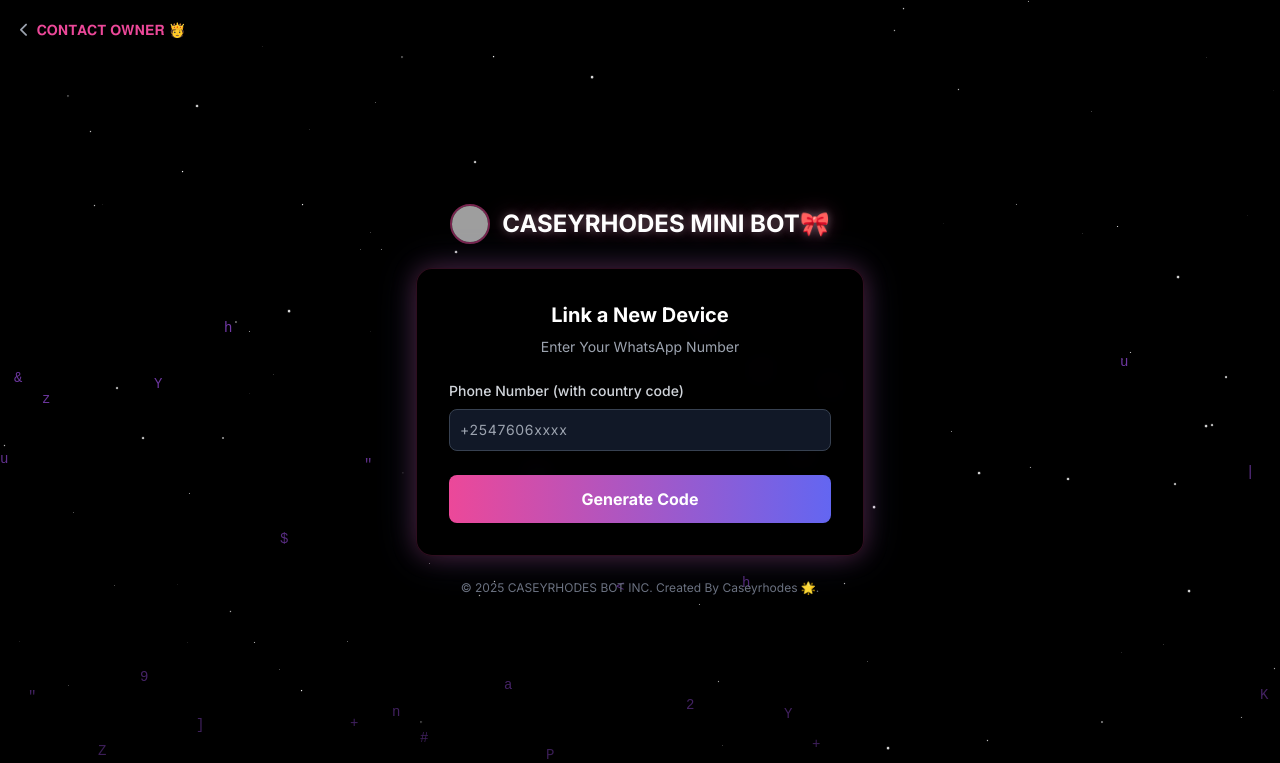
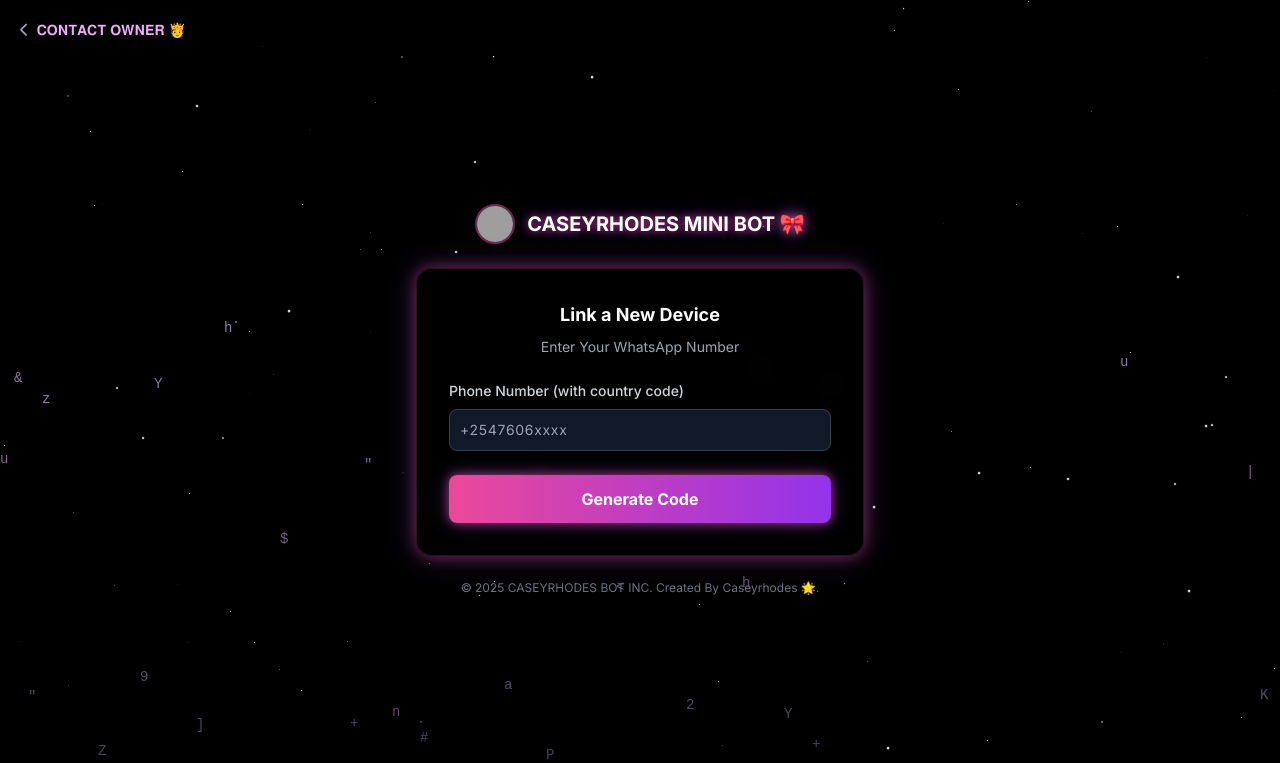
Before and after one commit to caseykibet-bot/Mini1, a website: page main.html in a window 1280 px wide. Shown: the top 763 px of the page. Drawn offline with nearby package versions, Linux system fonts and the light colour scheme; grey boxes are pictures that could not be loaded.

Commit message:
Update main.html

```diff
--- a/main.html
+++ b/main.html
@@ -24,8 +24,19 @@
             position: fixed;
             top: 0; left: 0; width: 100%; height: 100%; z-index: 0;
         }
-        .text-glow { text-shadow: 0 0 8px rgba(255,255,255,0.3), 0 0 20px rgba(236,72,153,0.4); }
-        .card-glow { box-shadow:0 0 25px rgba(236,72,153,0.25),0 0 40px rgba(129,140,248,0.2);}
+        .text-glow {
+            text-shadow: 0 0 8px rgba(236, 72, 153, 0.7),
+                         0 0 16px rgba(168, 85, 247, 0.5),
+                         0 0 24px rgba(192, 132, 252, 0.3);
+        }
+        .card-glow {
+            box-shadow: 0 0 15px rgba(236, 72, 153, 0.4),
+                        0 0 30px rgba(168, 85, 247, 0.3);
+        }
+        .button-glow {
+            box-shadow: 0 0 10px rgba(236, 72, 153, 0.6),
+                        0 0 20px rgba(168, 85, 247, 0.4);
+        }
         .loader {
             border: 4px solid rgba(255, 255, 255, 0.2);
             border-left-color: #ec4899;
@@ -42,12 +53,12 @@
             transform: translateX(-50%);
             padding: 12px 24px;
             border-radius: 8px;
-            background-color: #10B981;
+            background: linear-gradient(to right, #ec4899, #a855f7);
             color: #ffffff;
             font-weight: 500;
             z-index: 9999;
             box-shadow: 0 4px 15px rgba(0,0,0,0.2);
-            transition: bottom 0.5s ease-in-out;
+            transition: bottom 0.3s ease-in-out;
         }
         .toast.show {
             bottom: 30px;
@@ -69,12 +80,12 @@
 
         /* Text color styles */
         h1, h2, h3, h4, h5, h6, p, span, label, li, a, button, input, footer p {
-            color: #ec4899; /* Pink color */
+            color: #f0abfc; /* Light pink color */
         }
 
         /* Specific heading colors */
         h1, h2, h3 {
-            color: #a855f7; /* Purple color for headings */
+            color: #d8b4fe; /* Light purple color for headings */
         }
 
         /* Placeholder text color */
@@ -85,7 +96,7 @@
         /* Matrix animation styles */
         .matrix-char {
             position: absolute;
-            color: rgba(168, 85, 247, 0.7); /* Purple matrix characters */
+            color: rgba(216, 180, 254, 0.7); /* Light purple matrix characters */
             font-family: 'Courier New', monospace;
             font-size: 14px;
             z-index: 0;
@@ -101,6 +112,16 @@
                 transform: translateY(100vh);
                 opacity: 0;
             }
+        }
+
+        /* Reduced copy button animation */
+        #copy-btn {
+            transition: transform 0.2s ease, color 0.2s ease;
+        }
+
+        #copy-btn:hover {
+            transform: scale(1.05);
+            color: #f0abfc;
         }
     </style>
 </head>
@@ -119,13 +140,13 @@
 
     <div class="flex items-center justify-center space-x-3 mb-6">
         <img src="https://files.catbox.moe/52dotx.jpg" alt="CASEYRHODES Logo" class="rounded-full w-10 h-10 object-cover border-2 border-pink-500/50">
-        <h1 class="text-2xl font-bold text-white text-glow" id="title">CASEYRHODES MINI BOT🎀</h1>
+        <h1 class="text-xl font-bold text-white text-glow" id="title">CASEYRHODES MINI BOT 🎀</h1>
     </div>
 
     <div id="pairing-card" class="bg-black/50 backdrop-blur-md border border-pink-500/20 rounded-2xl p-6 md:p-8 card-glow">
         <!-- Form Section -->
         <div id="form-section">
-            <h2 class="text-center text-xl font-semibold text-white">Link a New Device</h2>
+            <h2 class="text-center text-lg font-semibold text-white">Link a New Device</h2>
             <p class="text-center text-gray-400 text-sm mt-2">Enter Your WhatsApp Number</p>
 
             <div class="mt-6">
@@ -135,7 +156,7 @@
             </div>
 
             <div class="mt-6">
-                <button id="generate-btn" class="w-full bg-gradient-to-r from-pink-500 to-indigo-500 hover:from-pink-600 hover:to-indigo-600 text-white font-bold py-3 px-4 rounded-lg shadow-lg transform hover:scale-105 transition-transform duration-300 ease-in-out">
+                <button id="generate-btn" class="w-full bg-gradient-to-r from-pink-500 to-purple-600 hover:from-pink-600 hover:to-purple-700 text-white font-bold py-3 px-4 rounded-lg button-glow transform transition-transform duration-300 ease-in-out">
                     Generate Code
                 </button>
             </div>
@@ -148,12 +169,12 @@
         </div>
 
      <div id="code-section" class="hidden text-center">
-            <h2 class="text-center text-xl font-semibold text-white">Your Pairing Code</h2>
+            <h2 class="text-center text-lg font-semibold text-white">Your Pairing Code</h2>
             <p class="text-center text-gray-400 text-sm mt-2">Don't Share This Code With Anyone</p>
 
             <div class="my-6 relative bg-gray-900 border border-dashed border-gray-700 rounded-lg p-4">
                 <p id="pairing-code" class="text-3xl md:text-4xl font-mono tracking-widest text-green-400"></p>
-                <button id="copy-btn" class="absolute top-2 right-2 text-gray-400 hover:text-white" title="Copy Code">
+                <button id="copy-btn" class="absolute top-2 right-2 text-gray-400" title="Copy Code">
                     <i class="far fa-copy"></i>
                 </button>
             </div>
@@ -168,7 +189,7 @@
                 </ol>
             </div>
 
-            <button id="reset-btn" class="mt-6 w-full bg-gray-700 hover:bg-gray-600 text-white font-bold py-2 px-4 rounded-lg transition-colors">
+            <button id="reset-btn" class="mt-6 w-full bg-gradient-to-r from-gray-700 to-gray-800 hover:from-gray-600 hover:to-gray-700 text-white font-bold py-2 px-4 rounded-lg transition-colors">
                 Pair Another Number
             </button>
         </div>
```
